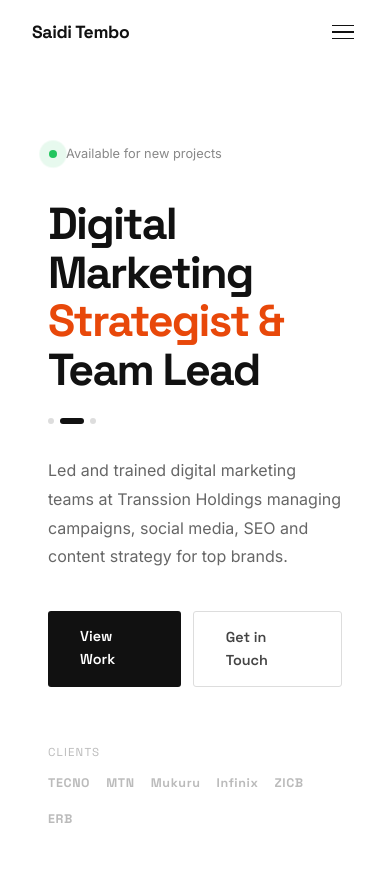
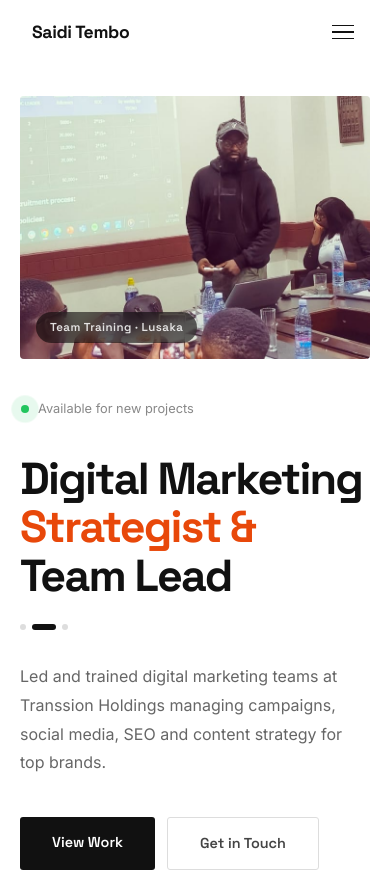
Before and after one commit to saidi365/portifolio, a React (Vite) app: page / in a window 390 px wide. Shown: the top 872 px of the page. Built offline with nearby package versions, Linux system fonts and the light colour scheme.

Commit message:
Remove clients section, fix mobile hero layout, wire up contact form

```diff
--- a/index.html
+++ b/index.html
@@ -2,9 +2,8 @@
 <html lang="en">
   <head>
     <meta charset="UTF-8" />
-    <link rel="icon" type="image/svg+xml" href="/favicon.svg" />
     <meta name="viewport" content="width=device-width, initial-scale=1.0" />
-    <title>wheelpro-react</title>
+    <title>Saidi Tembo — Creative Designer & Developer</title>
   </head>
   <body>
     <div id="root"></div>
--- a/src/components/Contact.jsx
+++ b/src/components/Contact.jsx
@@ -1,14 +1,33 @@
 import { useState } from 'react'
 import { motion, AnimatePresence } from 'framer-motion'
+
+const FORMSPREE_ID = 'YOUR_FORM_ID' // replace with your Formspree form ID
 
 export default function Contact() {
   const [sent, setSent] = useState(false)
   const [loading, setLoading] = useState(false)
+  const [error, setError] = useState(false)
 
-  const handle = (e) => {
+  const handle = async (e) => {
     e.preventDefault()
     setLoading(true)
-    setTimeout(() => { setLoading(false); setSent(true) }, 1200)
+    setError(false)
+    const data = new FormData(e.target)
+    try {
+      const res = await fetch(`https://formspree.io/f/${FORMSPREE_ID}`, {
+        method: 'POST',
+        body: data,
+        headers: { Accept: 'application/json' },
+      })
+      if (res.ok) {
+        setSent(true)
+      } else {
+        setError(true)
+      }
+    } catch {
+      setError(true)
+    }
+    setLoading(false)
   }
 
   return (
@@ -209,7 +228,7 @@ export default function Contact() {
                     <div key={f.id}>
                       <label style={{ fontSize: '0.72rem', color: 'rgba(255,255,255,0.35)', textTransform: 'uppercase', letterSpacing: '0.1em', fontFamily: 'Space Grotesk', display: 'block', marginBottom: 8 }}>{f.label}</label>
                       <input
-                        type="text" placeholder={f.placeholder} required
+                        name={f.id} type="text" placeholder={f.placeholder} required
                         style={{
                           width: '100%', padding: '14px 16px',
                           background: 'rgba(255,255,255,0.06)',
@@ -228,6 +247,7 @@ export default function Contact() {
                   <div>
                     <label style={{ fontSize: '0.72rem', color: 'rgba(255,255,255,0.35)', textTransform: 'uppercase', letterSpacing: '0.1em', fontFamily: 'Space Grotesk', display: 'block', marginBottom: 8 }}>Service</label>
                     <select
+                      name="service"
                       style={{
                         width: '100%', padding: '14px 16px',
                         background: 'rgba(255,255,255,0.06)',
@@ -250,7 +270,7 @@ export default function Contact() {
                   <div>
                     <label style={{ fontSize: '0.72rem', color: 'rgba(255,255,255,0.35)', textTransform: 'uppercase', letterSpacing: '0.1em', fontFamily: 'Space Grotesk', display: 'block', marginBottom: 8 }}>Message</label>
                     <textarea
-                      rows={4} required placeholder="Tell me about your project..."
+                      name="message" rows={4} required placeholder="Tell me about your project..."
                       style={{
                         width: '100%', padding: '14px 16px',
                         background: 'rgba(255,255,255,0.06)',
@@ -264,6 +284,12 @@ export default function Contact() {
                       onBlur={e => e.target.style.borderColor = 'rgba(255,255,255,0.1)'}
                     />
                   </div>
+
+                  {error && (
+                    <p style={{ color: '#E8480A', fontSize: '0.85rem', fontFamily: 'Inter', margin: 0 }}>
+                      Something went wrong — please try WhatsApp or email directly.
+                    </p>
+                  )}
 
                   <button
                     type="submit" disabled={loading}
--- a/src/components/Hero.jsx
+++ b/src/components/Hero.jsx
@@ -50,10 +50,11 @@ export default function Hero() {
         margin: '0 auto',
         padding: '80px 48px',
         display: 'grid',
-        gridTemplateColumns: '1fr 420px',
-        gap: 80,
+        gridTemplateColumns: '1fr 400px',
+        gap: 64,
         alignItems: 'center',
         width: '100%',
+        boxSizing: 'border-box',
       }} className="hero-grid">
 
         {/* LEFT */}
@@ -174,24 +175,6 @@ export default function Hero() {
             </a>
           </motion.div>
 
-          {/* Clients */}
-          <motion.div
-            initial={{ opacity: 0 }}
-            animate={{ opacity: 1 }}
-            transition={{ duration: 0.5, delay: 0.5 }}
-          >
-            <p style={{ fontSize: '0.72rem', color: '#bbb', letterSpacing: '0.1em', textTransform: 'uppercase', fontFamily: 'Space Grotesk', marginBottom: 12 }}>
-              Clients
-            </p>
-            <div style={{ display: 'flex', gap: 16, flexWrap: 'wrap' }}>
-              {['TECNO', 'MTN', 'Mukuru', 'Infinix', 'ZICB', 'ERB'].map(b => (
-                <span key={b} style={{
-                  fontSize: '0.78rem', fontWeight: 700, color: '#bbb',
-                  fontFamily: 'Space Grotesk', letterSpacing: '0.05em',
-                }}>{b}</span>
-              ))}
-            </div>
-          </motion.div>
         </div>
 
         {/* RIGHT: Sliding Photo */}
@@ -281,8 +264,23 @@ export default function Hero() {
           100% { transform: translate(-50%,-50%) scale(2.2); opacity: 0; }
         }
         @media (max-width: 860px) {
-          .hero-grid { grid-template-columns: 1fr !important; gap: 48px !important; }
-          .hero-grid > div:last-child { max-width: 360px; }
+          .hero-grid {
+            grid-template-columns: 1fr !important;
+            gap: 40px !important;
+            padding: 48px 24px !important;
+          }
+          .hero-grid > div:last-child {
+            max-width: 100%;
+            order: -1;
+          }
+          .hero-grid > div:last-child > div {
+            aspect-ratio: 4/3 !important;
+          }
+        }
+        @media (max-width: 480px) {
+          .hero-grid {
+            padding: 32px 20px !important;
+          }
         }
       `}</style>
     </section>
```
